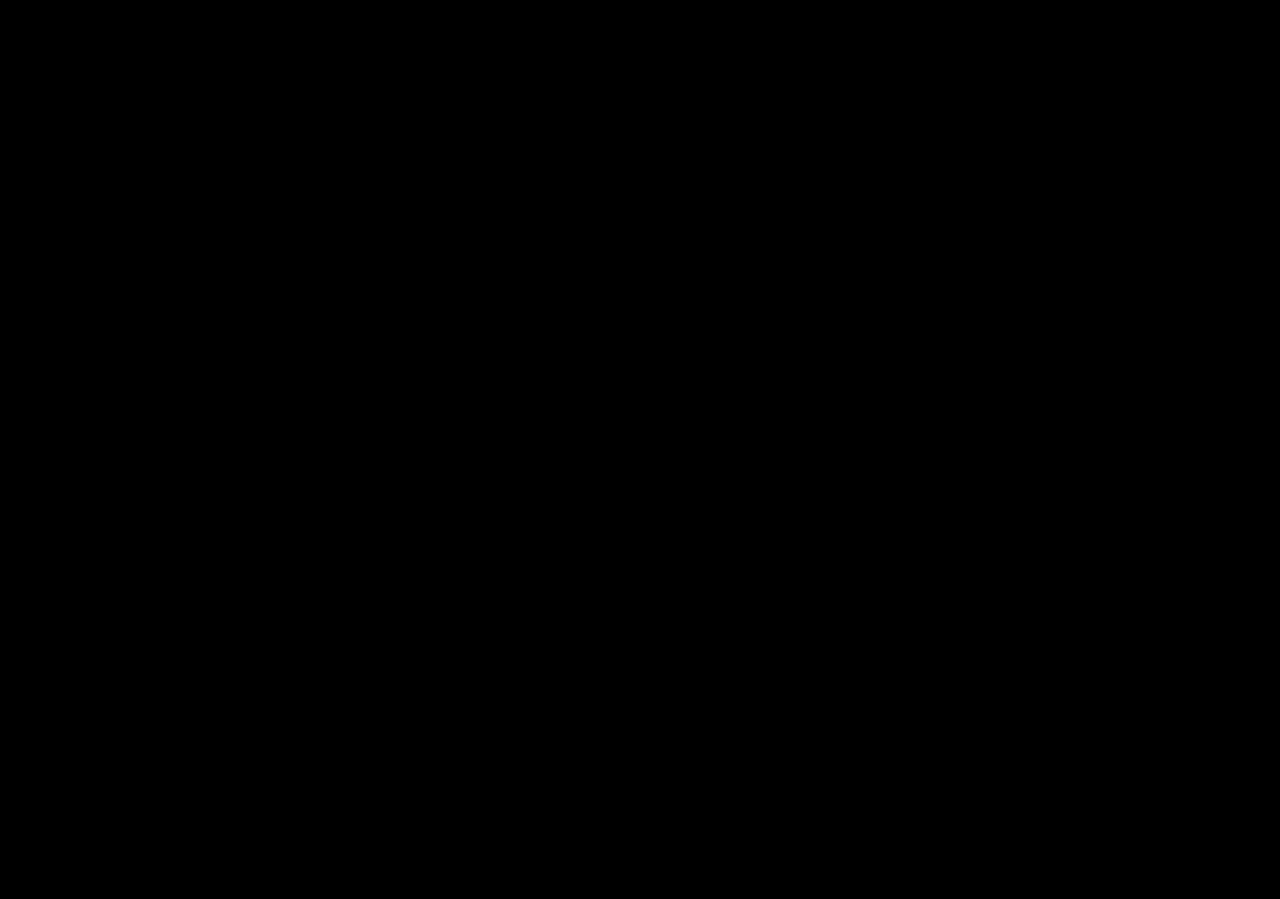
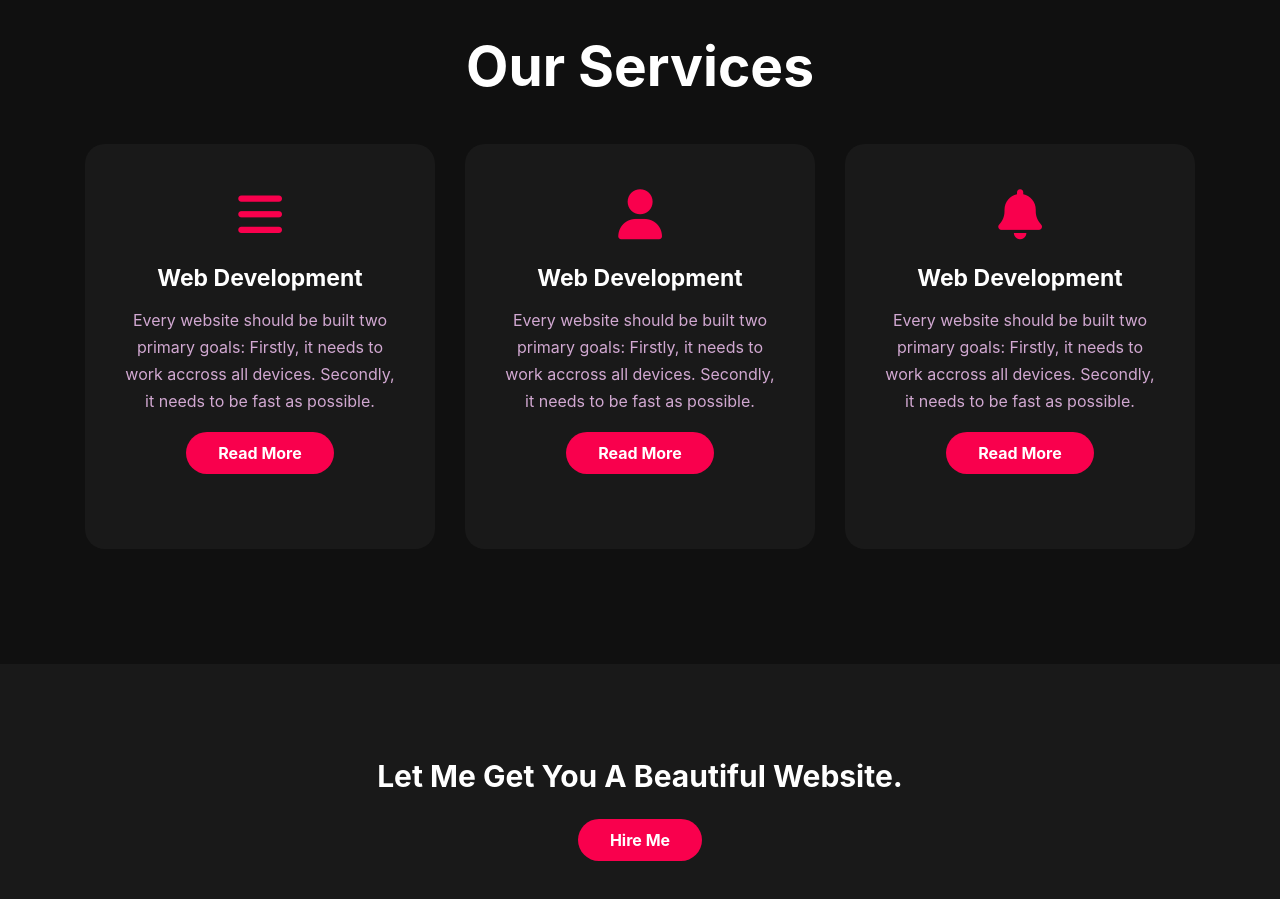
Before and after one commit to Nipa-KUETCse/Personal-Portfloio-App, a React (Create React App) app: page / in a window 1280 px wide. Shown: the part 1520-2419 px from the top of the page. Before the commit the page ends 1423 px from the top, so only its background shows below. Built offline with nearby package versions, Linux system fonts and the light colour scheme.

Commit message:
service updated & contact section complete

```diff
--- a/public/index.html
+++ b/public/index.html
@@ -23,6 +23,10 @@
     -->
     <link rel="manifest" href="%PUBLIC_URL%/manifest.json" />
     <!--
+
+
+
+
       Notice the use of %PUBLIC_URL% in the tags above.
       It will be replaced with the URL of the `public` folder during the build.
       Only files inside the `public` folder can be referenced from the HTML.
@@ -31,6 +35,14 @@
       work correctly both with client-side routing and a non-root public URL.
       Learn how to configure a non-root public URL by running `npm run build`.
     -->
+
+    <link
+      rel="stylesheet"
+      href="https://cdnjs.cloudflare.com/ajax/libs/font-awesome/6.2.0/css/all.min.css"
+      integrity="sha512-xh6O/CkQoPOWDdYTDqeRdPCVd1SpvCA9XXcUnZS2FmJNp1coAFzvtCN9BmamE+4aHK8yyUHUSCcJHgXloTyT2A=="
+      crossorigin="anonymous"
+      referrerpolicy="no-referrer"
+    />
     <title>React App</title>
   </head>
   <body>
--- a/src/App.js
+++ b/src/App.js
@@ -1,5 +1,6 @@
 import "./App.css";
 import About from "./components/About/About";
+import Contact from "./components/Contact/Contact";
 
 import Navbar from "./components/Navbar/Navbar";
 import Service from "./components/Service/Service";
@@ -10,6 +11,7 @@ function App() {
       <Navbar />
       <About />
       <Service />
+      <Contact />
     </div>
   );
 }
--- a/src/components/Body/Body.js
+++ /dev/null
@@ -1,6 +0,0 @@
-import React from "react";
-
-const Body = () => {
-
-
-}
--- /dev/null
+++ b/src/components/Contact/Contact.js
@@ -0,0 +1,15 @@
+import React from "react";
+import "./contact.css";
+
+const Contact = () => {
+  return (
+    <div className="contact-me">
+      <p>Let Me Get You A Beautiful Website.</p>
+      <a href="#" className="button-two">
+        Hire Me
+      </a>
+    </div>
+  );
+};
+
+export default Contact;
--- /dev/null
+++ b/src/components/Contact/contact.css
@@ -0,0 +1,35 @@
+
+/* contact starts */
+
+.contact-me {
+    width: 100%;
+    height: 290px;
+    background-color: #191919;
+    display: flex;
+    align-items: center;
+    flex-direction: column;
+    justify-content: center;
+  }
+
+  .contact-me p {
+    color: white;
+    font-size: 30px;
+    font-weight: bold;
+    margin-bottom: 25px;
+  }
+  .contact-me .button-two {
+    background-color: #f9004d;
+    color: white;
+    text-decoration: none;
+    border: 2px solid transparent;
+    font-weight: bold;
+    padding: 9px 30px;
+    border-radius: 30px;
+    transition: 0.4s;
+  }
+  .contact-me .button-two:hover {
+    background-color: transparent;
+    border: 2px solid #f9004d;
+    cursor: pointer;
+  }
+  /* contact ends */
--- a/src/components/Service/Service.js
+++ b/src/components/Service/Service.js
@@ -2,7 +2,8 @@ import React from "react";
 import "./service.css"
 
 const Service = () => {
-    <div className="service">
+    return(
+        <div className="service">
       <div className="title">
         <h2>Our Services</h2>
       </div>
@@ -52,6 +53,7 @@ const Service = () => {
         </div>
       </div>
     </div>
+    )
 }
 
 export default Service;
--- a/src/components/Service/service.css
+++ b/src/components/Service/service.css
@@ -21,7 +21,7 @@
 
   .cards {
     height: 365px;
-    width: 335px;
+    width: 280px;
     padding: 20px 35px;
     background-color: #191919;
     border-radius: 20px;
```
